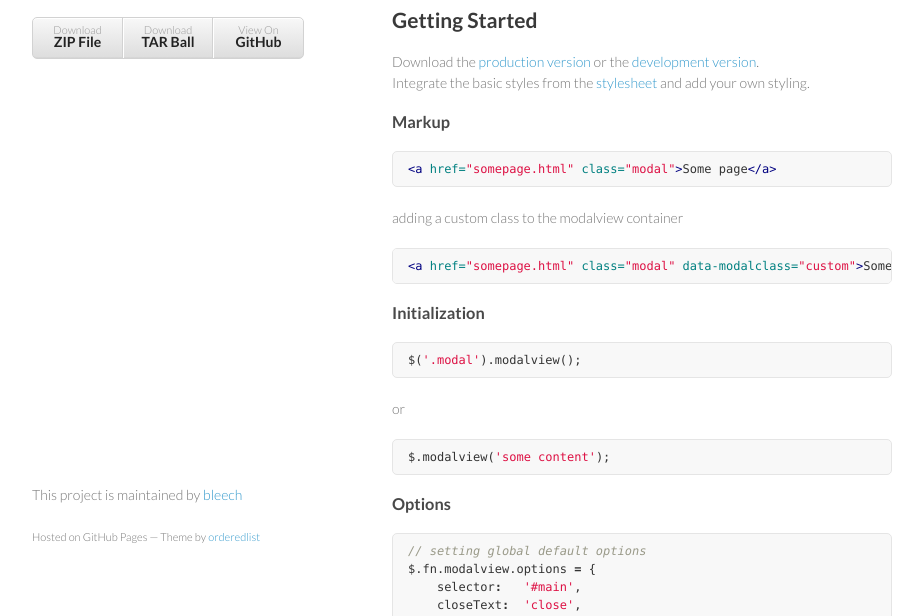
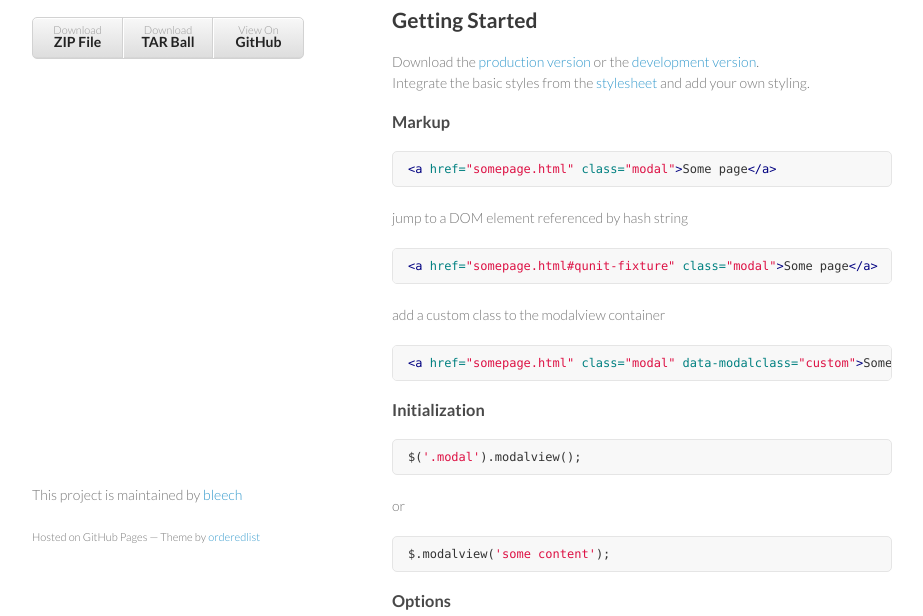
Before and after one commit to bleech/jquery.modalview, a plain HTML site: page index.html in a window 1280 px wide. Shown: the part 184-800 px from the top of the page, without its empty margins (178-1101 px from the left). Drawn offline with Linux system fonts and the light colour scheme.

Commit message:
jump to hash element

```diff
--- a/index.html
+++ b/index.html
@@ -42,7 +42,14 @@ Integrate the basic styles from the <a href="https://raw.github.com/bleech/jquer
 </pre>
 </div>
 
-<p>adding a custom class to the modalview container</p>
+<p>jump to a DOM element referenced by hash string</p>
+
+<div class="highlight">
+<pre><span class="nt">&lt;a</span> <span class="na">href=</span><span class="s">"somepage.html#qunit-fixture"</span> <span class="na">class=</span><span class="s">"modal"</span><span class="nt">&gt;</span>Some page<span class="nt">&lt;/a&gt;</span>
+</pre>
+</div>
+
+<p>add a custom class to the modalview container</p>
 
 <div class="highlight">
 <pre><span class="nt">&lt;a</span> <span class="na">href=</span><span class="s">"somepage.html"</span> <span class="na">class=</span><span class="s">"modal"</span> <span class="na">data-modalclass=</span><span class="s">"custom"</span><span class="nt">&gt;</span>Some page<span class="nt">&lt;/a&gt;</span>
```
